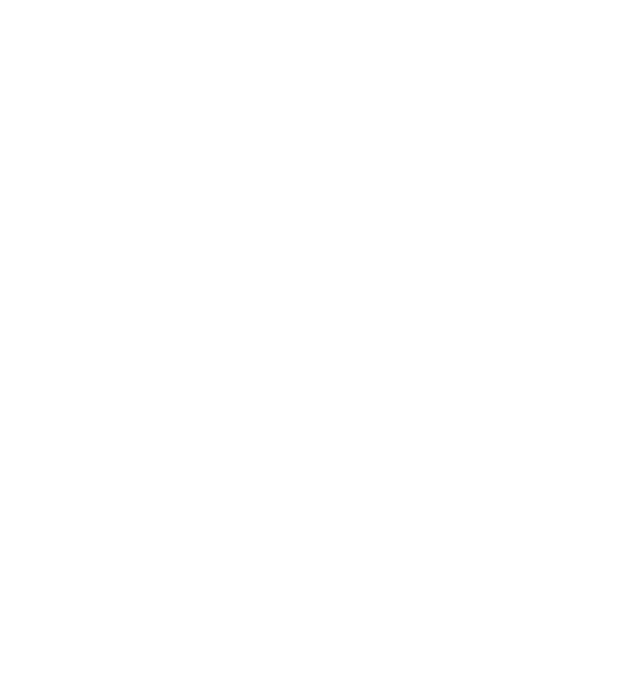
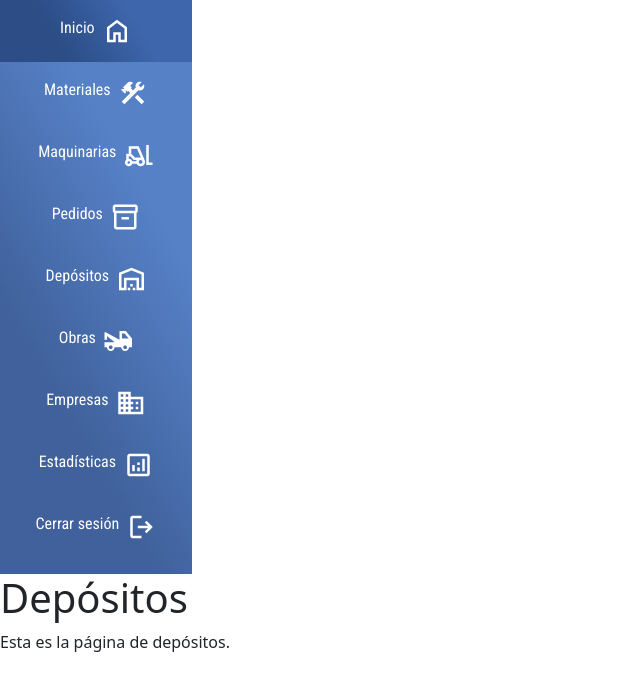
Before and after one commit to MatiasAbregu/ProStockConstructora-Frontend, a React (Vite) app: page /deposits in a window 1280 px wide. Before the commit this address had no page. Shown: the top 690 px of the page, without its empty margins (0-640 px from the left). Built offline with nearby package versions, Linux system fonts and the light colour scheme.

Commit message:
Añadiendo las paginas para cada end point

```diff
--- a/src/App.jsx
+++ b/src/App.jsx
@@ -1,18 +1,31 @@
-import './App.css'
-import { BrowserRouter, Route, Router, Routes } from 'react-router-dom'
-import { Login } from './pages/Login'
-import { Home } from './pages/Home'
+import "./App.css";
+import { BrowserRouter, Route, Router, Routes } from "react-router-dom";
+import { Login } from "./pages/Login";
+import { Home } from "./pages/Home";
+import { Materials } from "./pages/Materials";
+import { Machines } from "./pages/Machines";
+import { Tracking } from "./pages/Tracking";
+import { Deposits } from "./pages/Deposits";
+import { ConstructionWork } from "./pages/ConstructionWork";
+import { Enterprises } from "./pages/Enterprises";
+import { Stadistics } from "./pages/Stadistics";
 
 function App() {
-
   return (
     <BrowserRouter>
       <Routes>
-        <Route path='/' element={<Login />} />
-        <Route path='/home' element={<Home />} />
+        <Route path="/" element={<Login />} />
+        <Route path="/home" element={<Home />} />
+        <Route path="/materials" element={<Materials />} />
+        <Route path="/machines" element={<Machines />} />
+        <Route path="/tracking" element={<Tracking />} />
+        <Route path="/deposits" element={<Deposits />} />
+        <Route path="/construction-work" element={<ConstructionWork />} />
+        <Route path="/enterprises" element={<Enterprises />} />
+        <Route path="/stadistics" element={<Stadistics />} />
       </Routes>
     </BrowserRouter>
-  )
+  );
 }
 
-export default App
+export default App;
--- a/src/components/Sidebar.jsx
+++ b/src/components/Sidebar.jsx
@@ -6,7 +6,7 @@
     <div className="sidebar">
       <ul>
         <li>
-          <a href="/">
+          <a href="/home">
             Inicio &nbsp;
             <span className="material-symbols-outlined">home</span>
           </a>
@@ -20,13 +20,13 @@
         <li>
           <a href="/machines">
             Maquinarias &nbsp;
-            <span class="material-symbols-outlined">forklift</span>
+            <span className="material-symbols-outlined">forklift</span>
           </a>
         </li>
         <li>
           <a href="/tracking">
             Pedidos &nbsp;
-            <span class="material-symbols-outlined">inventory_2</span>
+            <span className="material-symbols-outlined">inventory_2</span>
           </a>
         </li>
         <li>
--- /dev/null
+++ b/src/pages/ConstructionWork.jsx
@@ -0,0 +1,14 @@
+import React from "react";
+import { Sidebar } from "../components/Sidebar";
+
+export const ConstructionWork = () => {
+  return (
+    <>
+      <Sidebar />
+      <section className="ConstructionWork">
+        <h1>Obras</h1>
+        <p>Esta es la página de obras.</p>
+      </section>
+    </>
+  );
+};
--- /dev/null
+++ b/src/pages/Deposits.jsx
@@ -0,0 +1,14 @@
+import React from "react";
+import { Sidebar } from "../components/Sidebar";
+
+export const Deposits = () => {
+  return (
+    <>
+      <Sidebar />
+      <section className="Deposits">
+        <h1>Depósitos</h1>
+        <p>Esta es la página de depósitos.</p>
+      </section>
+    </>
+  );
+};
--- /dev/null
+++ b/src/pages/Enterprises.jsx
@@ -0,0 +1,14 @@
+import React from "react";
+import { Sidebar } from "../components/Sidebar";
+
+export const Enterprises = () => {
+  return (
+    <>
+      <Sidebar />
+      <section className="Enterprises">
+        <h1>Empresas</h1>
+        <p>Esta es la página de empresas.</p>
+      </section>
+    </>
+  );
+};
--- a/src/pages/Home.jsx
+++ b/src/pages/Home.jsx
@@ -20,9 +20,7 @@
           img={
             "https://plus.unsplash.com/premium_photo-1677529102591-a098b37b925c?w=500&auto=format&fit=crop&q=60&ixlib=rb-4.0.3&ixid=M3wxMjA3fDB8MHxzZWFyY2h8MTN8fG1hdGVyaWFsc3xlbnwwfHwwfHx8MA%3D%3D"
           }
-          desc={
-            "Lorem ipsum dolor sit amet consectetur adipisicing elit. Quidem delectus quisquam voluptatem libero officiis facilis necessitatibus hic explicabo laboriosam in."
-          }
+          desc={"Gestionar materiales."}
         >
           Materiales
         </ButtonMenu>
@@ -32,9 +30,7 @@
           img={
             "https://plus.unsplash.com/premium_photo-1682144435143-97c426ff3a77?w=500&auto=format&fit=crop&q=60&ixlib=rb-4.0.3&ixid=M3wxMjA3fDB8MHxzZWFyY2h8MXx8Y3JhbmV8ZW58MHx8MHx8fDA%3D"
           }
-          desc={
-            "Lorem ipsum dolor sit amet consectetur adipisicing elit. Quidem delectus quisquam voluptatem libero officiis facilis necessitatibus hic explicabo laboriosam in."
-          }
+          desc={"Administrar maquinaria."}
         >
           Maquinarias
         </ButtonMenu>
@@ -44,9 +40,7 @@
           img={
             "https://plus.unsplash.com/premium_photo-1661932036915-4fd90bec6e8a?w=500&auto=format&fit=crop&q=60&ixlib=rb-4.0.3&ixid=M3wxMjA3fDB8MHxzZWFyY2h8NXx8Y29udGFpbmVyfGVufDB8fDB8fHww"
           }
-          desc={
-            "Lorem ipsum dolor sit amet consectetur adipisicing elit. Quidem delectus quisquam voluptatem libero officiis facilis necessitatibus hic explicabo laboriosam in."
-          }
+          desc={"Gestionar solicitudes de recibo y envío de pedidos."}
         >
           Pedidos
         </ButtonMenu>
@@ -56,9 +50,7 @@
           img={
             "https://plus.unsplash.com/premium_photo-1663040001568-f07cab70d71f?w=500&auto=format&fit=crop&q=60&ixlib=rb-4.0.3&ixid=M3wxMjA3fDB8MHxzZWFyY2h8MXx8d2FyZWhvdXNlfGVufDB8fDB8fHww"
           }
-          desc={
-            "Lorem ipsum dolor sit amet consectetur adipisicing elit. Quidem delectus quisquam voluptatem libero officiis facilis necessitatibus hic explicabo laboriosam in."
-          }
+          desc={"Información detallada sobre los distintos depósitos."}
         >
           Depósitos
         </ButtonMenu>
@@ -68,9 +60,7 @@
           img={
             "https://plus.unsplash.com/premium_photo-1681691911660-a40d4163ed9f?w=500&auto=format&fit=crop&q=60&ixlib=rb-4.0.3&ixid=M3wxMjA3fDB8MHxzZWFyY2h8MXx8Y29uc3RydWN0aW9uJTIwd29ya3xlbnwwfHwwfHx8MA%3D%3D"
           }
-          desc={
-            "Lorem ipsum dolor sit amet consectetur adipisicing elit. Quidem delectus quisquam voluptatem libero officiis facilis necessitatibus hic explicabo laboriosam in."
-          }
+          desc={"Gestionar obras."}
         >
           Obras
         </ButtonMenu>
@@ -80,9 +70,7 @@
           img={
             "https://plus.unsplash.com/premium_photo-1661371394983-42485fed3a58?w=500&auto=format&fit=crop&q=60&ixlib=rb-4.0.3&ixid=M3wxMjA3fDB8MHxzZWFyY2h8MXx8aGFuZHNoYWtlfGVufDB8fDB8fHww"
           }
-          desc={
-            "Lorem ipsum dolor sit amet consectetur adipisicing elit. Quidem delectus quisquam voluptatem libero officiis facilis necessitatibus hic explicabo laboriosam in."
-          }
+          desc={"Empresas a cargo."}
         >
           Empresas
         </ButtonMenu>
@@ -92,9 +80,7 @@
           img={
             "https://plus.unsplash.com/premium_photo-1661431121792-81fa2b971d0f?w=500&auto=format&fit=crop&q=60&ixlib=rb-4.0.3&ixid=M3wxMjA3fDB8MHxzZWFyY2h8NXx8c3RhZGlzdGljc3xlbnwwfHwwfHx8MA%3D%3D"
           }
-          desc={
-            "Lorem ipsum dolor sit amet consectetur adipisicing elit. Quidem delectus quisquam voluptatem libero officiis facilis necessitatibus hic explicabo laboriosam in."
-          }
+          desc={"Informe de estadísticas."}
         >
           Estadisticas
         </ButtonMenu>
--- /dev/null
+++ b/src/pages/Machines.jsx
@@ -0,0 +1,14 @@
+import React from "react";
+import { Sidebar } from "../components/Sidebar";
+
+export const Machines = () => {
+  return (
+    <>
+      <Sidebar />
+      <section className="Machines">
+        <h1>Máquinas</h1>
+        <p>Esta es la página de máquinas.</p>
+      </section>
+    </>
+  );
+};
--- /dev/null
+++ b/src/pages/Materials.jsx
@@ -0,0 +1,14 @@
+import React from "react";
+import { Sidebar } from "../components/Sidebar";
+
+export const Materials = () => {
+  return (
+    <>
+      <Sidebar />
+      <section className="Materials">
+        <h1>Materiales</h1>
+        <p>Esta es la página de materiales.</p>
+      </section>
+    </>
+  );
+};
--- /dev/null
+++ b/src/pages/Stadistics.jsx
@@ -0,0 +1,14 @@
+import React from "react";
+import { Sidebar } from "../components/Sidebar";
+
+export const Stadistics = () => {
+  return (
+    <>
+      <Sidebar />
+      <section className="Stadistics">
+        <h1>Estadísticas</h1>
+        <p>Esta es la página de estadísticas.</p>
+      </section>
+    </>
+  );
+};
--- /dev/null
+++ b/src/pages/Tracking.jsx
@@ -0,0 +1,14 @@
+import React from "react";
+import { Sidebar } from "../components/Sidebar";
+
+export const Tracking = () => {
+  return (
+    <>
+      <Sidebar />
+      <section className="Tracking">
+        <h1>Seguimiento</h1>
+        <p>Esta es la página de seguimiento.</p>
+      </section>
+    </>
+  );
+};
```
